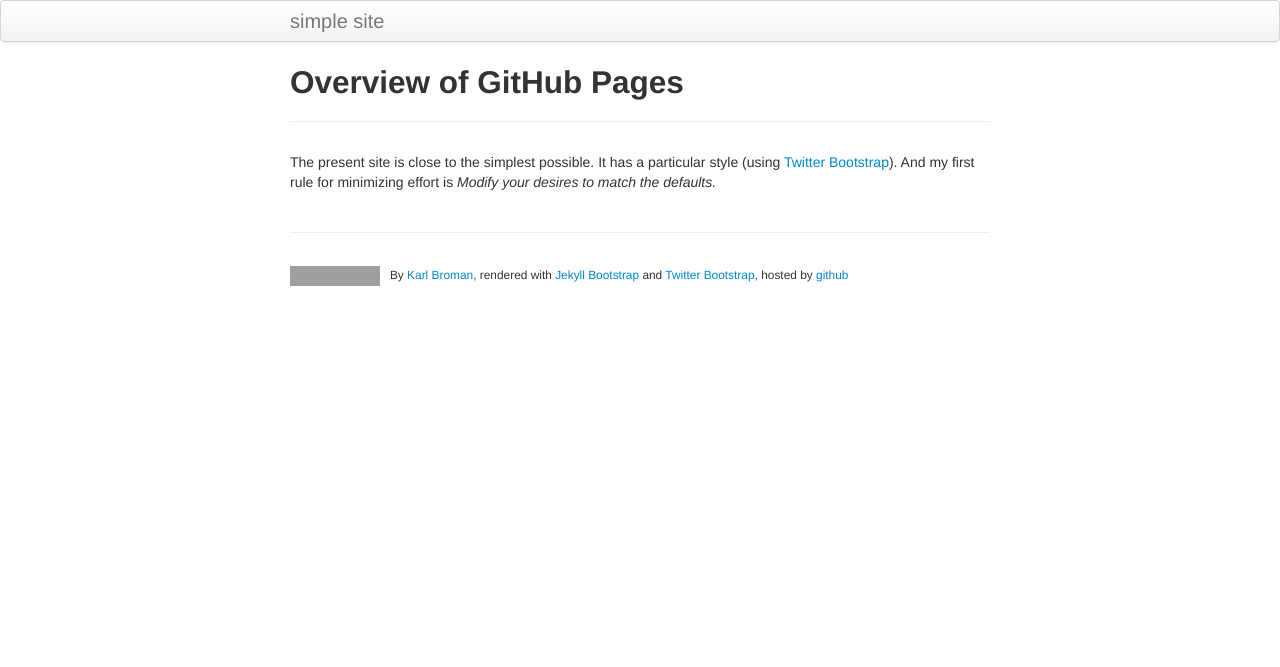
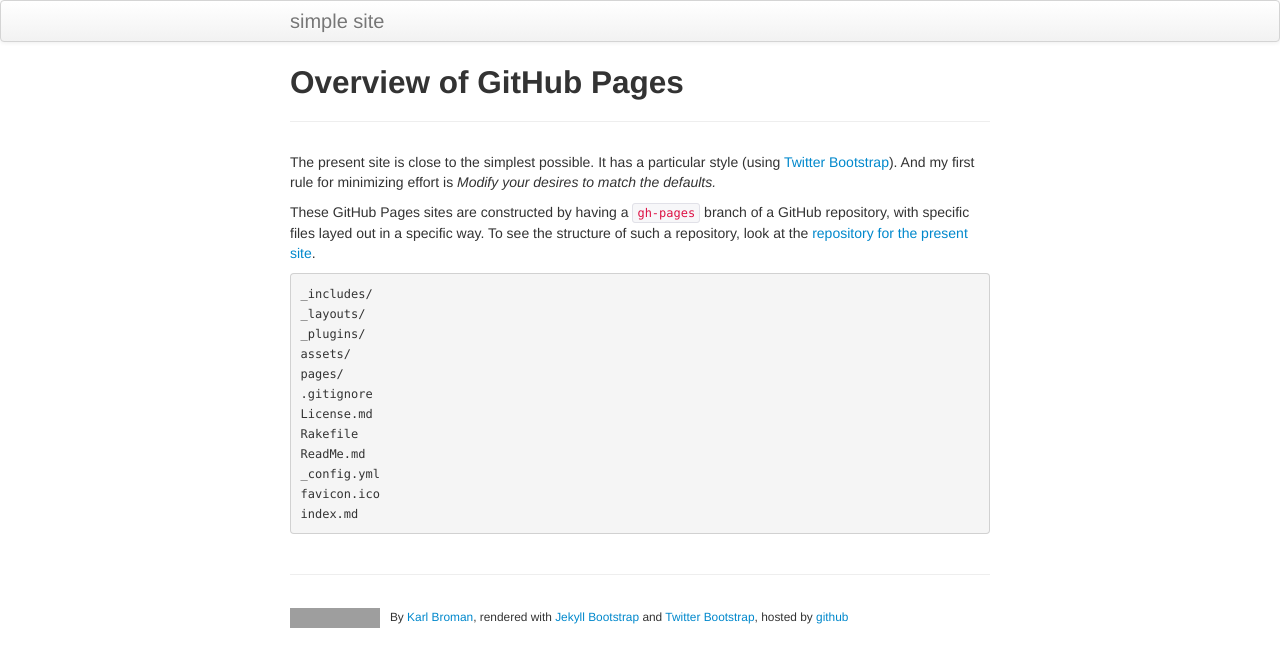
Before and after one commit to kbroman/simple_site, a Jekyll site: the page built from pages/overview.md, in a window 1280 px wide. Shown: the top 667 px of the page. Built offline with Jekyll 4.4.1, drawn with Linux system fonts in a browser that asks for light colours; grey boxes are pictures that could not be loaded.

Commit message:
Change license to CC0

```diff
--- a/_includes/themes/twitter/default.html
+++ b/_includes/themes/twitter/default.html
@@ -43,7 +43,7 @@
       <hr>
       <footer>
         <p><small>
-          <a href="http://creativecommons.org/licenses/by/3.0/"><img src="http://i.creativecommons.org/l/by/3.0/88x31.png" alt="CC BY"/></a> &nbsp;
+          <a href="http://creativecommons.org/publicdomain/zero/1.0/"><img src="http://i.creativecommons.org/p/zero/1.0/88x31.png" alt="CC0"/></a> &nbsp;
           By <a href="http://kbroman.github.io">Karl Broman</a>,
           rendered with <a href="http://jekyllbootstrap.com" target="_blank" title="The Definitive Jekyll Blogging Framework">Jekyll Bootstrap</a>
           and <a href="http://twitter.github.com/bootstrap/"
--- a/pages/overview.md
+++ b/pages/overview.md
@@ -7,3 +7,21 @@ The present site is close to the simplest possible. It has a
 particular style (using
 [Twitter Bootstrap](http://getbootstrap.com)). And my first rule for
 minimizing effort is _Modify your desires to match the defaults._
+
+These GitHub Pages sites are constructed by having a `gh-pages` branch
+of a GitHub repository, with specific files layed out in a specific
+way. To see the structure of such a repository, look at the
+[repository for the present site](http://github.com/kbroman/simple_site).
+
+    _includes/
+    _layouts/
+    _plugins/
+    assets/
+    pages/
+    .gitignore
+    License.md
+    Rakefile
+    ReadMe.md
+    _config.yml
+    favicon.ico
+    index.md
```
Also changed, not shown: License.md, ReadMe.md.
